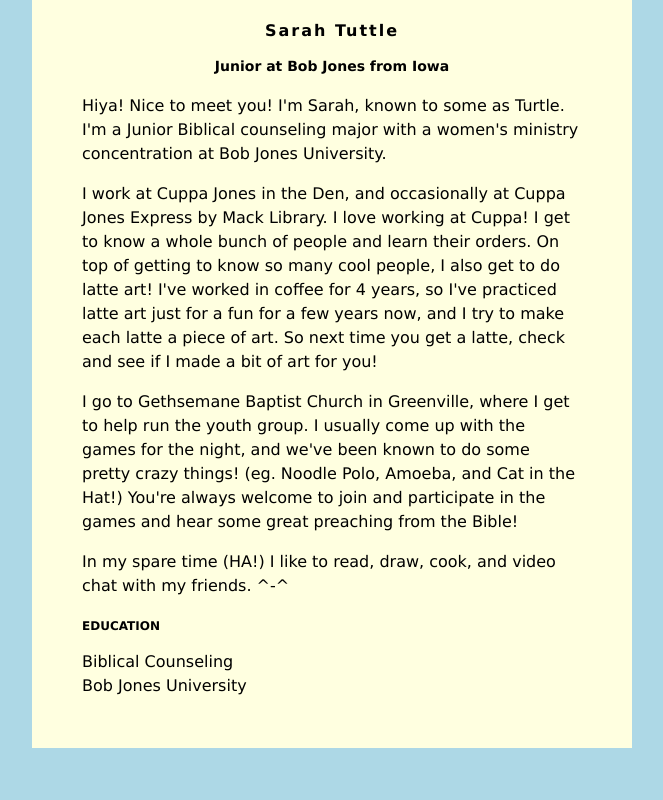
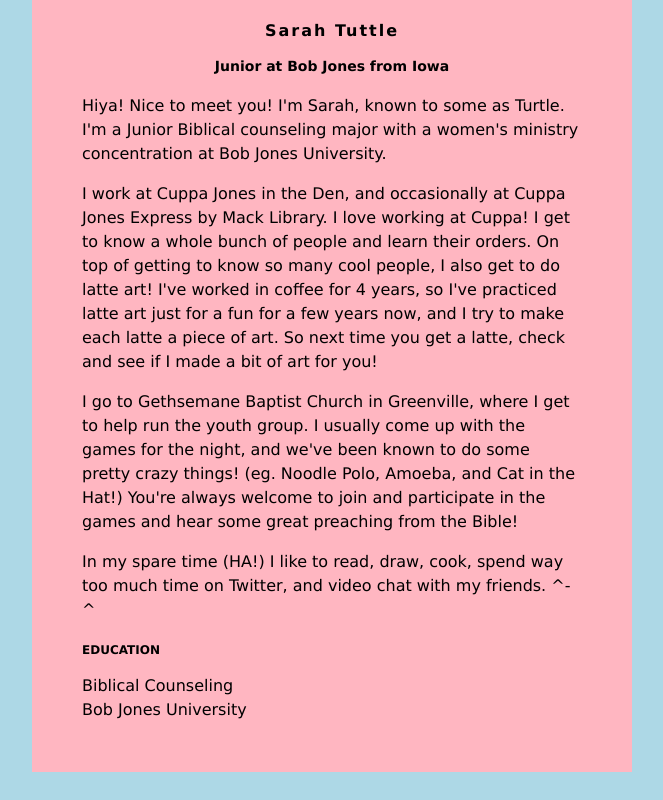
Before and after one commit to AwkwardTurtle72/AwkwardTurtle72.github.io, a plain HTML site: page index.html in a window 1280 px wide. Shown: the whole page, without its empty margins (308-971 px from the left). Drawn offline with Linux system fonts and the light colour scheme.

Commit message:
Update index.html

```diff
--- a/index.html
+++ b/index.html
@@ -6,7 +6,7 @@
     font-family: Verdana;
 }
 #content {
-    background: lightyellow;
+    background: lightpink;
     min-width: 200px;
     max-width: 500px;
     padding: 50px;
@@ -40,7 +40,7 @@
             I go to Gethsemane Baptist Church in Greenville, where I get to help run the youth group. I usually come up with the games for the night, and we've been known to do some pretty crazy things! (eg. Noodle Polo, Amoeba, and Cat in the Hat!) You're always welcome to join and participate in the games and hear some great preaching from the Bible!
          </p>
         <p>
-            In my spare time (HA!) I like to read, draw, cook, and video chat with my friends. ^-^
+            In my spare time (HA!) I like to read, draw, cook, spend way too much time on Twitter, and video chat with my friends. ^-^
         <p/>
 
         <h3>EDUCATION</h3>
```
